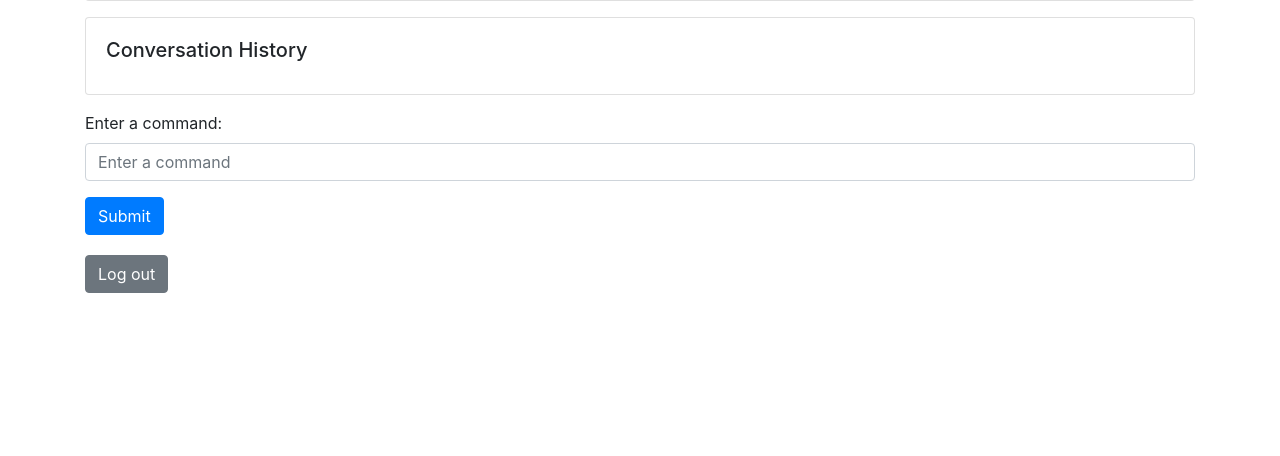
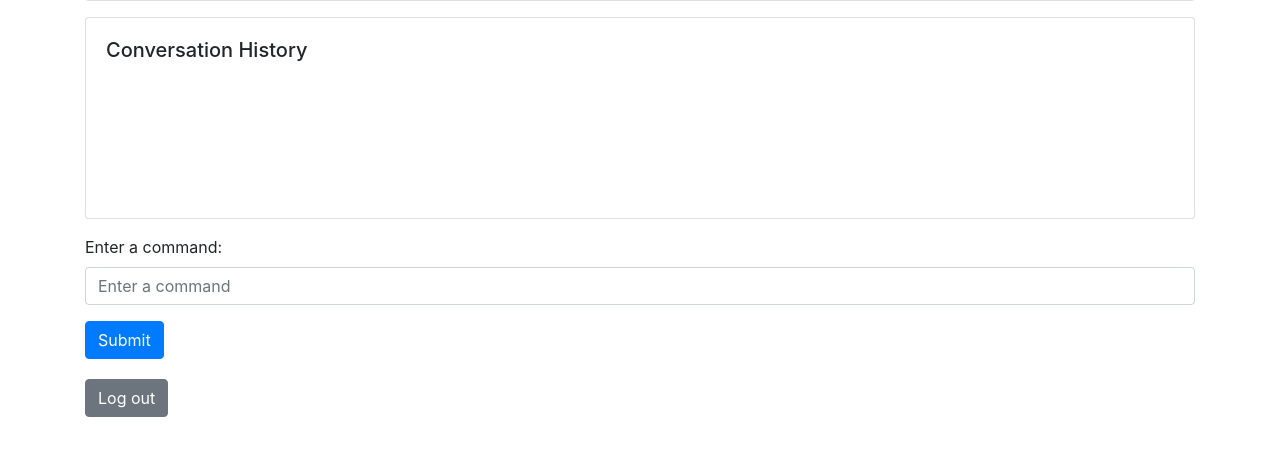
Before and after one commit to nguyenkduywork/portfolio-textbasedadventure, a Flask app: template templates/chat.html in a window 1280 px wide. Shown: the part 241-697 px from the top of the page. Run offline with Flask 2, Linux system fonts and the light colour scheme; the template is opened without the code that fills it, so the values that code supplies are empty; some libraries are stand-ins or nearby versions.

Commit message:
Update templates v1.1

```diff
--- a/templates/chat.html
+++ b/templates/chat.html
@@ -20,6 +20,10 @@
         #logout-btn {
             margin-top: 20px;
         }
+        .message-container {
+            height: 200px;
+            overflow-y: scroll;
+        }
     </style>
 </head>
 <body>
@@ -33,11 +37,13 @@
             </div>
         </div>
         <div class="card mb-3">
-            <div class="card-body">
+            <div class="card-body message-container">
                 <h5 class="card-title">Conversation History</h5>
-                {% for username, message in messages %}
-                    <p class="card-text">{{ username }}: {{ message }}</p>
-                {% endfor %}
+                <div class="message-box">
+                    {% for username, message in messages %}
+                        <p>{{ username }}: {{ message }}</p>
+                    {% endfor %}
+                </div>
             </div>
         </div>
         <form method="POST" action="/command">
```
Also changed, not shown: templates/login.html (+24 -0 lines).
